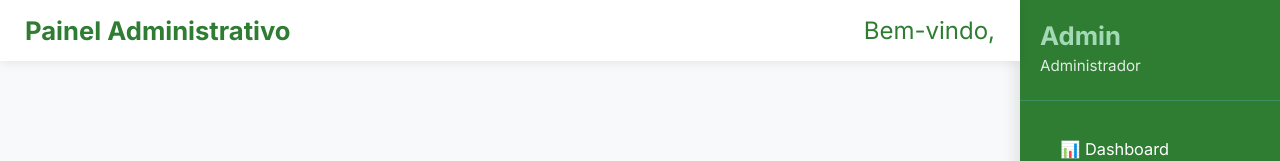
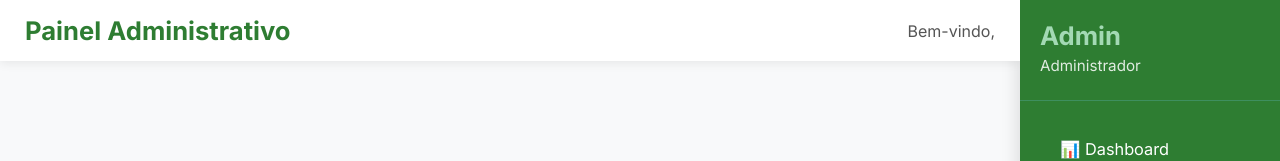
Before and after one commit to Rafael250102/sabor-arte, a React (Vite) app in the folder frontend/: page /admin in a window 1280 px wide. Shown: the top 161 px of the page. Built offline with nearby package versions, Linux system fonts and the light colour scheme; no server answers.

Commit message:
fix: corrige drawer para o painel admin

```diff
--- a/frontend/src/pages/admin/layout/adminLayout.jsx
+++ b/frontend/src/pages/admin/layout/adminLayout.jsx
@@ -43,7 +43,7 @@ export default function AdminLayout() {
             <div className={styles.mainContent}>
                 <header className={styles.header}>
                     <h1>Painel Administrativo</h1>
-                    <p>Bem-vindo, {adminData.fullname}</p>
+                    <span className={styles.welcomeText}>Bem-vindo, {adminData.fullname}</span>
                     {/* Botão hambúrguer — visível apenas no mobile */}
                     <button
                         className={styles.menuButton}
--- a/frontend/src/pages/admin/layout/adminLayout.module.css
+++ b/frontend/src/pages/admin/layout/adminLayout.module.css
@@ -1,4 +1,3 @@
-/* Container principal do painel admin — sidebar à direita via row-reverse */
 .adminContainer {
     display: flex;
     min-height: 100vh;
@@ -6,7 +5,7 @@
     flex-direction: row-reverse;
 }
 
-/* ==================== SIDEBAR DESKTOP (Direita) ==================== */
+/* ==================== SIDEBAR DESKTOP ==================== */
 
 .sidebar {
     width: 260px;
@@ -81,6 +80,7 @@
     display: flex;
     flex-direction: column;
     width: 100%;
+    overflow: hidden;
 }
 
 .header {
@@ -100,16 +100,24 @@
     flex: 1;
 }
 
-/* Botão hambúrguer — forçado como none no desktop para vencer o estilo global de button */
+/* Substituído o <p> por <span> para evitar herdar display:flex do index.css */
+.welcomeText {
+    color: #555;
+    font-size: 1rem;
+    white-space: nowrap;
+}
+
+/* Botão hambúrguer — oculto no desktop */
 .menuButton {
-    display: none !important;
-    background: none;
+    display: none;
+    background: none !important;
     border: none;
     font-size: 1.8rem;
     cursor: pointer;
-    color: #2E7D32;
+    color: #2E7D32 !important;
     padding: 5px;
-    width: auto;
+    width: auto !important;
+    box-shadow: none !important;
 }
 
 /* ==================== DRAWER MOBILE ==================== */
@@ -142,18 +150,9 @@
         display: none;
     }
 
-    /* Sobrescreve o display: none !important apenas no mobile */
+    /* Exibe o botão hambúrguer no mobile */
     .menuButton {
-        display: flex !important;
-        align-items: center;
-        justify-content: center;
-        background: none;
-        border: none;
-        font-size: 1.8rem;
-        cursor: pointer;
-        color: #2E7D32;
-        padding: 5px;
-        width: auto;
+        display: block;
     }
 
     .header {
```
